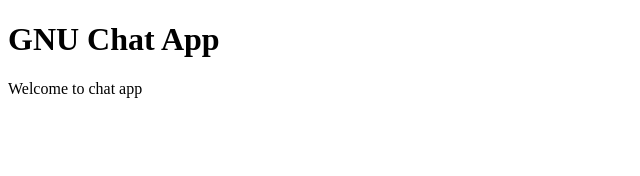
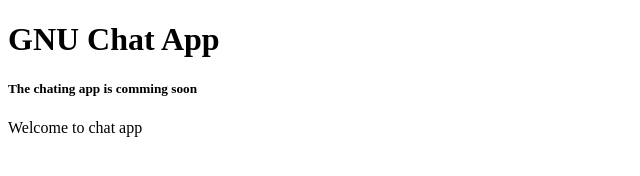
Before and after one commit to yashpatel-py/chat-app-project, a website: page public/index.html in a window 1280 px wide. Shown: the whole page, without its empty margins (0-640 px from the left). Drawn offline with nearby package versions, Linux system fonts and the light colour scheme; no server answers.

Commit message:
coon message

```diff
--- a/public/index.html
+++ b/public/index.html
@@ -7,6 +7,7 @@
 </head>
 <body>
     <h1>GNU Chat App</h1>
+    <h5>The chating app is comming soon</h5>
     <p>Welcome to chat app</p>
 
     <!--======================= all the java script there ============================-->
```
